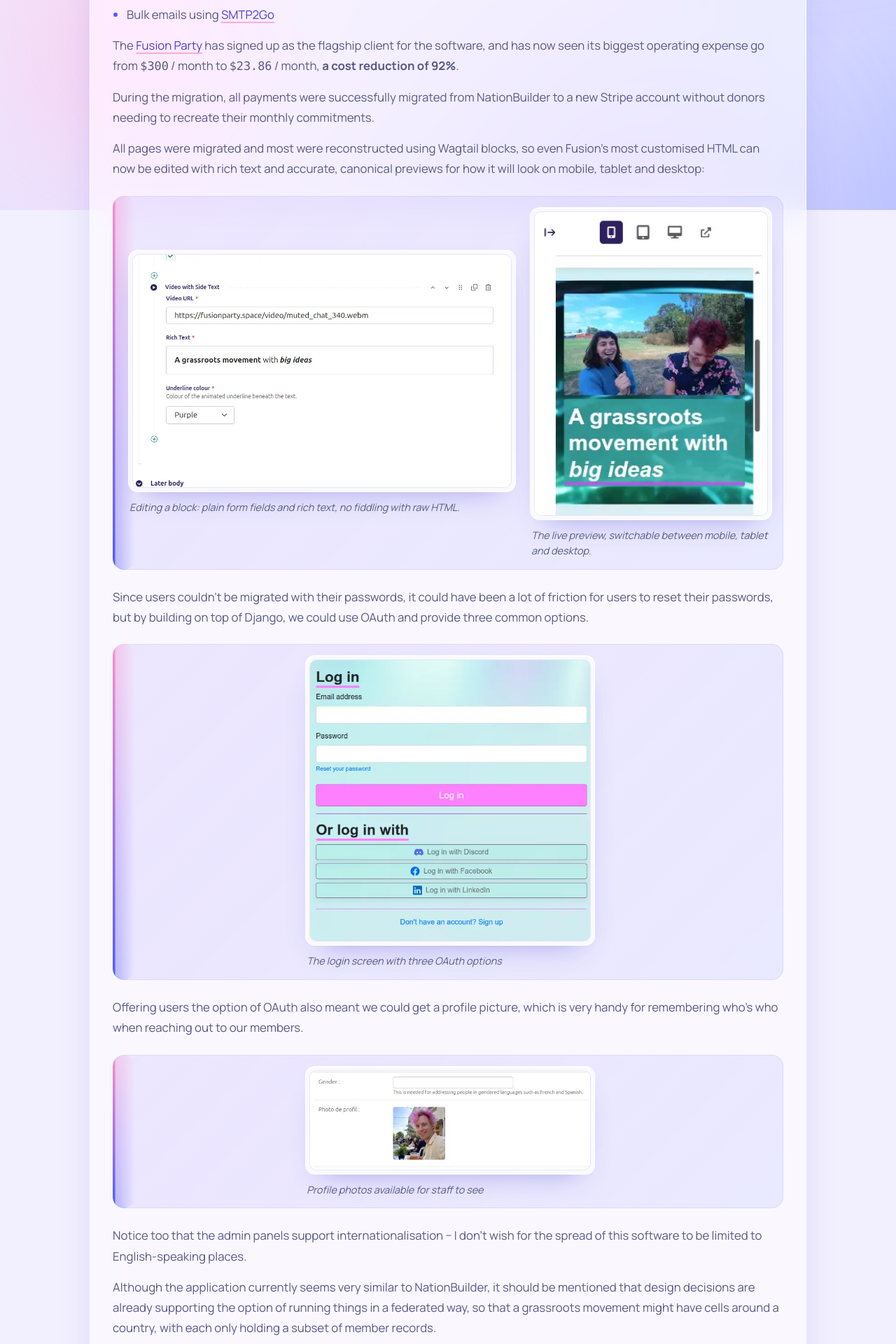
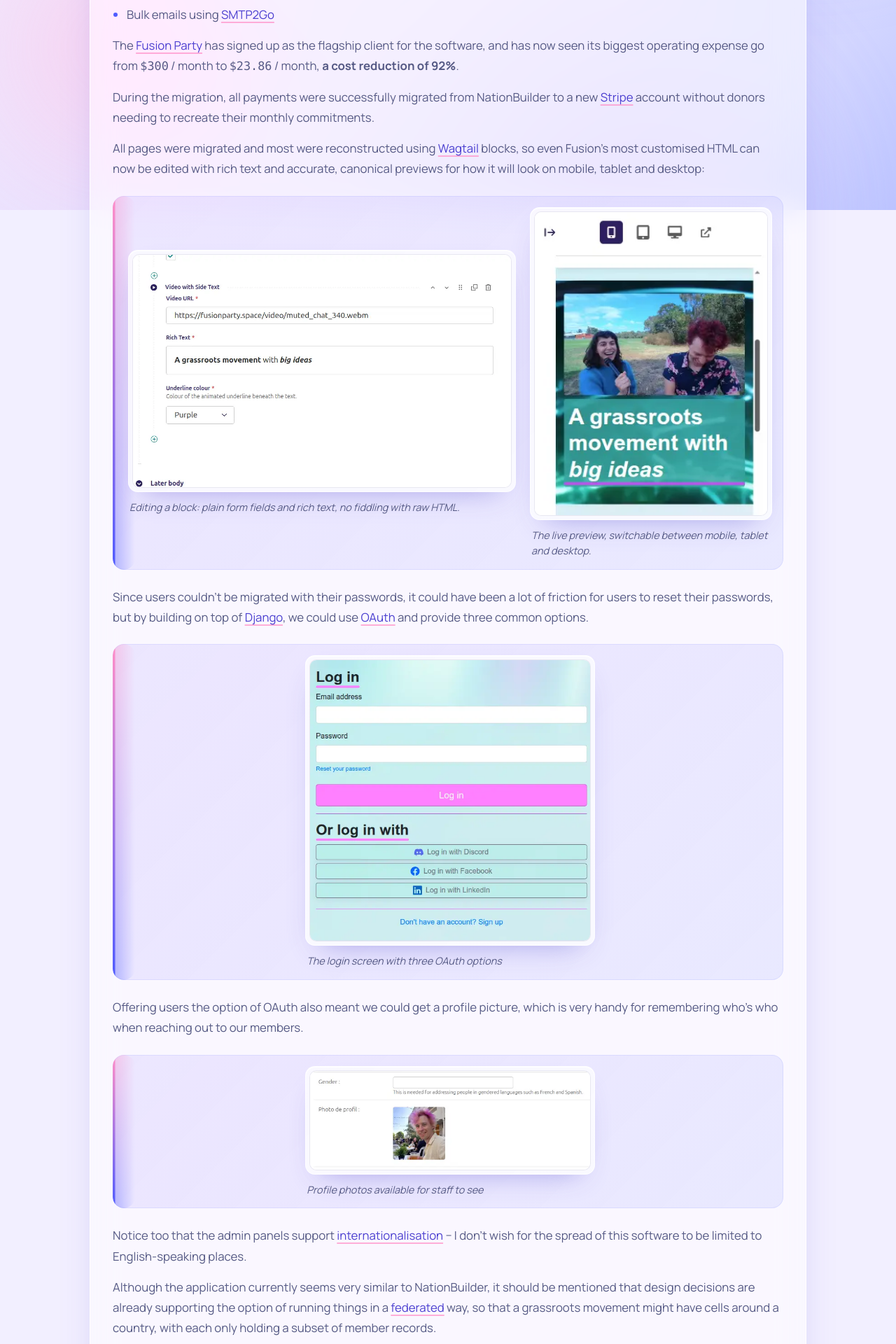
Before and after one commit to owen9825/owen_next_website, a Next.js app: page /underground-foundation/underground-crm in a window 1280 px wide. Shown: the part 500-2420 px from the top of the page at 70% size. Built offline with nearby package versions, Linux system fonts and the light colour scheme.

Commit message:
Further hyperlinks

```diff
--- a/src/app/page.tsx
+++ b/src/app/page.tsx
@@ -10,7 +10,7 @@ import s from './styles.module.scss';
 const KWES_FORM_ID = "l6IzI5rwtjzTd6GFvc9F";
 const RECAPTCHA_SITE_KEY = "6LfHjr0bAAAAAGZE_F4hiMIo3nik5dTeg7frac80";
 // https://dev.to/xandemon/developer-icons-an-awesome-open-source-library-for-free-tech-logos-299p
-import { ClaudeAI, DeepSeek, Gemini, Python, Django, FastAPI, Java, Go, JavaScript, TypeScript, React as ReactIcon, NodeJs, NextJs, Solidity, Docker, MySQL, PostgreSQL, Redis, Elastic, Cloudflare, AWS, GoogleCloud, Linux, Ubuntu, GitHubDark } from "developer-icons";
+import { ClaudeAI, DeepSeek, Gemini, Python, Django, FastAPI, Java, Go, JavaScript, TypeScript, React as ReactIcon, NodeJs, NextJs, Solidity, Docker, MySQL, PostgreSQL, Redis, Elastic, Swagger, Cloudflare, AWS, GoogleCloud, Linux, Ubuntu, GitHubDark } from "developer-icons";
 
 const socials = [
   { name: "GitHub", icon: "github", url: "https://www.github.com/owen9825" },
@@ -41,6 +41,7 @@ const technologies = [
   { name: "PostgreSQL", Icon: PostgreSQL, url: "https://www.postgresql.org" },
   { name: "Redis", Icon: Redis, url: "https://redis.io" },
   { name: "Elastic", Icon: Elastic, url: "https://www.elastic.co" },
+  { name: "Swagger", Icon: Swagger, url: "https://swagger.io" },
   { name: "Cloudflare", Icon: Cloudflare, url: "https://www.cloudflare.com" },
   { name: "Amazon Web Services", Icon: AWS, url: "https://aws.amazon.com" },
   { name: "Google Cloud", Icon: GoogleCloud, url: "https://cloud.google.com" },
--- a/src/app/underground-foundation/underground-crm/page.tsx
+++ b/src/app/underground-foundation/underground-crm/page.tsx
@@ -43,11 +43,13 @@ export default function UndergroundFoundation() {
               from <code>$300</code> / month to <code>$23.86</code> / month, <b>a cost reduction of 92%</b>.
             </p>
             <p>
-              During the migration, all payments were successfully migrated from NationBuilder to a new Stripe account
+              During the migration, all payments were successfully migrated from NationBuilder to a
+              new <Link rel="nofollow" href="https://stripe.com">Stripe</Link> account
               without donors needing to recreate their monthly commitments.
             </p>
             <p>
-              All pages were migrated and most were reconstructed using Wagtail blocks, so even Fusion's most customised
+              All pages were migrated and most were reconstructed
+              using <Link href={"https://wagtail.org/"}>Wagtail</Link> blocks, so even Fusion's most customised
               HTML can now be edited with rich text and accurate, canonical previews for how it will look on mobile,
               tablet and desktop:
             </p>
@@ -65,7 +67,8 @@ export default function UndergroundFoundation() {
             </Screenshots>
             <p>
               Since users couldn't be migrated with their passwords, it could have been a lot of friction for users to
-              reset their passwords, but by building on top of Django, we could use OAuth and provide three common
+              reset their passwords, but by building on top of <Link href={"https://www.djangoproject.com/"}>Django</Link>, we
+              could use <Link href={"https://oauth.net/2/"}>OAuth</Link> and provide three common
               options.
             </p>
             <Screenshots>
@@ -85,13 +88,16 @@ export default function UndergroundFoundation() {
                           width={400}/>
             </Screenshots>
             <p>
-              Notice too that the admin panels support internationalisation − I don't wish for the spread of this
-              software to be limited to English-speaking places.
+              Notice too that the admin panels
+              support <Link href={"https://developer.mozilla.org/en-US/docs/Glossary/Internationalization"}>internationalisation</Link> − I
+              don't wish for the spread of this software to be limited to English-speaking places.
             </p>
             <p>
               Although the application currently seems very similar to NationBuilder, it should be mentioned that
-              design decisions are already supporting the option of running things in a federated way, so that a
-              grassroots movement might have cells around a country, with each only holding a subset of member records.
+              design decisions are already supporting the option of running things in
+              a <Link href={"https://en.wikipedia.org/wiki/Federation_(information_technology)"}>federated</Link> way,
+              so that a grassroots movement might have cells around a country, with each only holding a subset of
+              member records.
             </p>
             <Screenshots>
               <Screenshot
@@ -101,10 +107,13 @@ export default function UndergroundFoundation() {
               />
             </Screenshots>
             <p>
-              Most of our objects use UUIDs so that merging two cells together is unlikely to result in conflicts. We
-              are also supporting the notion of Feed Pages that normally render as HTML, but which are also available as
-              RSS feeds. Underground CRM instances can then subscribe to the RSS feed from another instance and publish
-              those events or blog posts alongside their own.
+              Most of our objects
+              use <Link href={"https://en.wikipedia.org/wiki/Universally_unique_identifier"}>UUIDs</Link> so that
+              merging two cells together is unlikely to result in conflicts. We
+              are also supporting the notion of Feed Pages that normally render as HTML, but which are also available
+              as <Link href={"https://en.wikipedia.org/wiki/RSS"}>RSS</Link> feeds. Underground CRM instances can then
+              subscribe to the RSS feed from another instance and publish those events or blog posts alongside their
+              own.
             </p>
             <p>
               For organisations worried about having their membership disrupted, it's also worth mentioning that the
@@ -148,7 +157,7 @@ export default function UndergroundFoundation() {
               Where Underground CRM is Suitable
             </h2>
             <p>
-              Targeting political organisations has a few impacts on the design of the application:
+              Targeting grassroots organisations has a few impacts on the design of the application:
             </p>
             <ul>
               <li>Political groups have a blurry line between fans, members and staff. This means that
@@ -165,7 +174,8 @@ export default function UndergroundFoundation() {
               <li>
                 <p>
                   Going with Underground CRM, your organisation will need at least one technical person, or you'd need
-                  to be open to hiring someone like myself to occasionally update things for you (I am open to this).
+                  to be open to hiring someone like myself to occasionally update things for you (
+                  <Link href="/#contact">I am open to this</Link>).
                   If you decide that you must absolutely avoid anything technical, then you might prefer
                   a <Link href="https://cloud.google.com/discover/what-is-no-code?hl=en">no-code</Link> option, but
                   keep in mind that <i>if you ever do</i> end up getting a technical person, they
@@ -241,6 +251,9 @@ export default function UndergroundFoundation() {
               organisation's ability to onboard more members as contributors, which will in turn help to gain more
               members and more influence.
             </p>
+            <p>
+              If you'd like my services in onboarding you to Underground CRM, then <Link href="/#contact">reach out!</Link>
+            </p>
             <Screenshot
                 src="/images/underground-crm/Owen_and_Kieran.webp"
                 alt="Owen and a volunteer during the 2023 Aston federal by-election"
```
